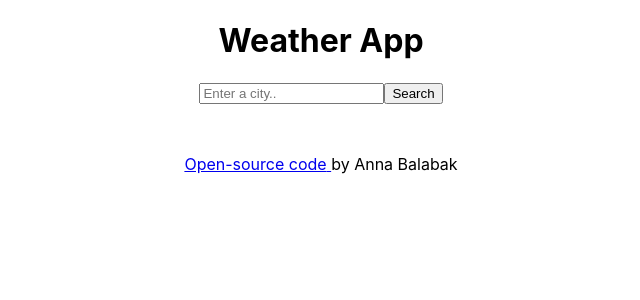
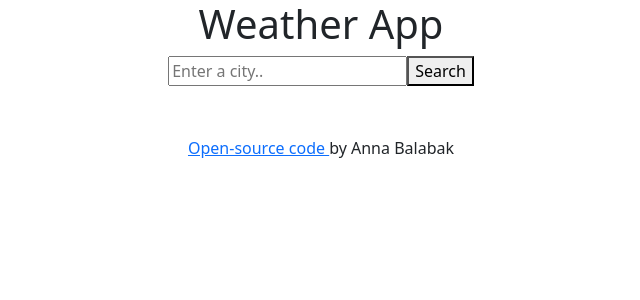
Before and after one commit to annaBalabak/weather-react, a React (Create React App) app: page / in a window 1280 px wide. Shown: the top 300 px of the page, without its empty margins (319-959 px from the left). Built offline with nearby package versions, Linux system fonts and the light colour scheme.

Commit message:
added bootstrap

```diff
--- a/package.json
+++ b/package.json
@@ -7,6 +7,7 @@
     "@testing-library/react": "^13.4.0",
     "@testing-library/user-event": "^13.5.0",
     "axios": "^1.3.4",
+    "bootstrap": "^5.2.3",
     "react": "^18.2.0",
     "react-dom": "^18.2.0",
     "react-scripts": "5.0.1",
--- a/src/App.js
+++ b/src/App.js
@@ -1,9 +1,11 @@
 import './App.css';
 import Search from "./Search"
-
+import "bootstrap/dist/css/bootstrap.css";
 export default function App() {
   return (
     <div className="App">
+    <div className='container'>
+
       <h1>Weather App</h1>
       <Search />
       <div className='gitLink'>
@@ -17,6 +19,7 @@ export default function App() {
       </a>{" "}
       <span>by Anna Balabak</span>
       </div>
+      </div>
     </div>
   );
 
```
Also changed, not shown: 1 other file (tests, documents, lock files or other folders).
